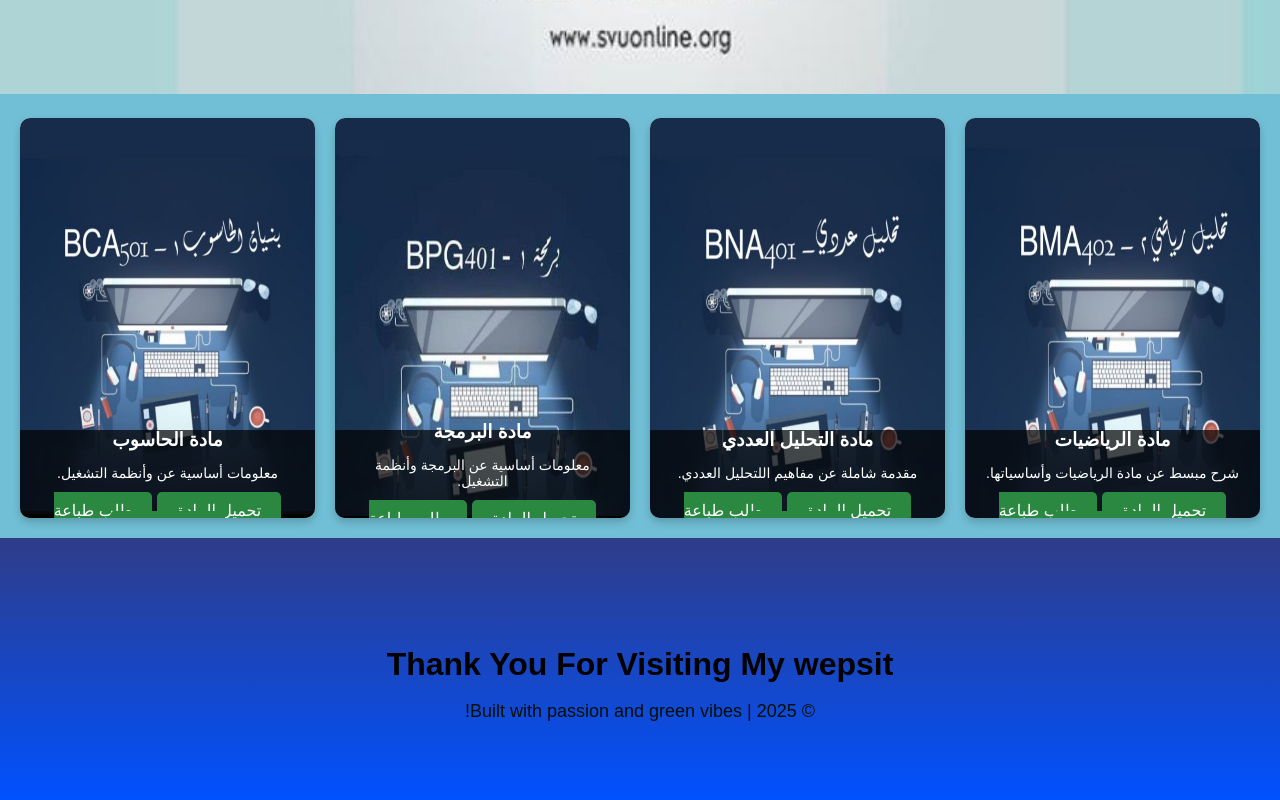
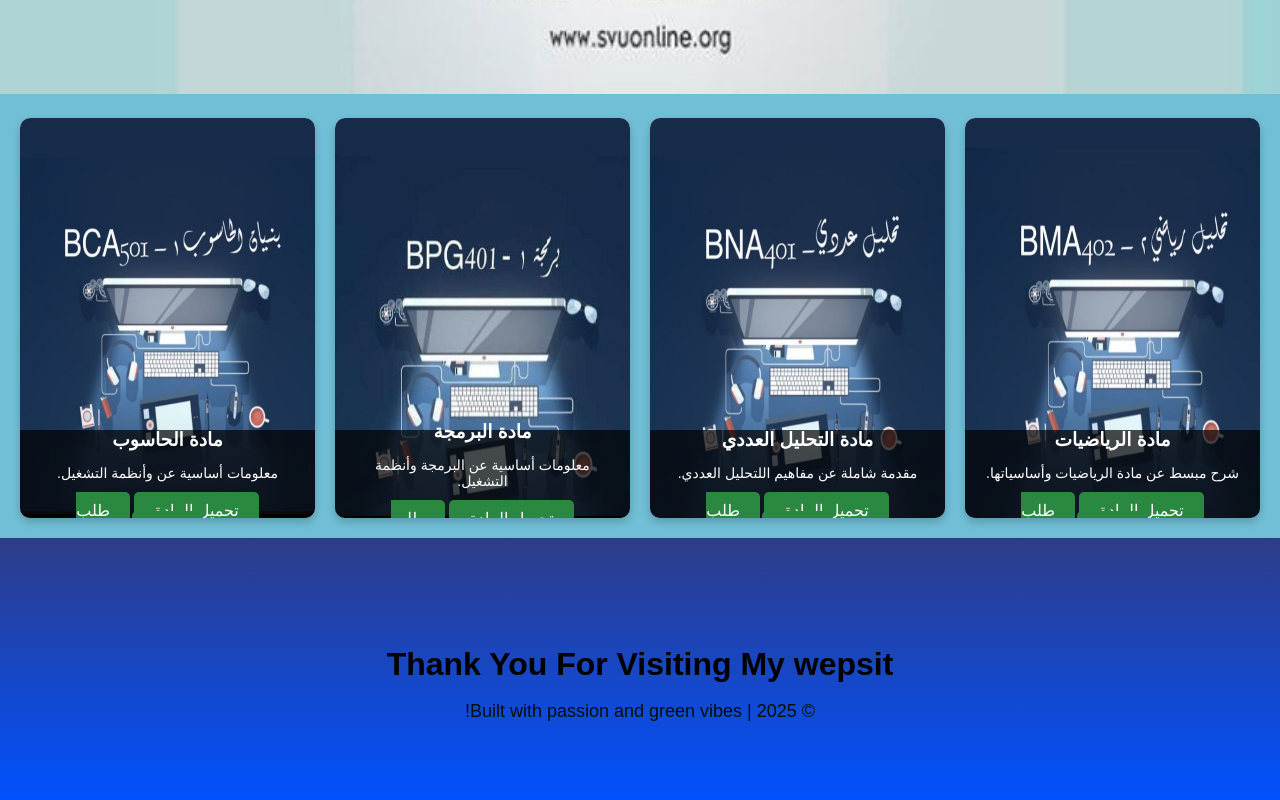
Before and after one commit to AlNaserr/unevier-cite, a plain HTML site: page index.html in a window 1280 px wide. Shown: the part 732-1532 px from the top of the page. Drawn offline with Linux system fonts and the light colour scheme.

Commit message:
Update index.html

```diff
--- a/index.html
+++ b/index.html
@@ -52,7 +52,7 @@
                     <h3>مادة الرياضيات</h3>
                     <p>شرح مبسط عن مادة الرياضيات وأساسياتها.</p>
                     <a href="./C1.pdf" class="download-btn"  target="_blank"  download  >تحميل المادة</a>
-                    <a href="https://wa.me/963994939783?text= مرحبا اريد الحصول على معلومات لطباعة مادة؟!" target="_blank" class="download-btn" >طلب طباعة مادة الرياضيات</a>
+                    <a href="https://wa.me/963994939783?text= مرحبا اريد الحصول على معلومات لطباعة مادة؟!" target="_blank" class="download-btn" >طلب الطباعة </a>
                 </div>
             </div>
         </div>
@@ -67,7 +67,7 @@
                     <h3>مادة التحليل العددي</h3>
                     <p>مقدمة شاملة عن مفاهيم اللتحليل العددي.</p>
                     <a href="./ملخص تحليل عددي_د_رضوان اللحام.pdf" target="_blank"  class="download-btn" download>تحميل المادة</a>
-                    <a href="https://wa.me/963994939783?text= مرحبا اريد الحصول على معلومات لطباعة مادة؟!" target="_blank" class="download-btn" >طلب طباعة مادة الفيزياء</a>
+                    <a href="https://wa.me/963994939783?text= مرحبا اريد الحصول على معلومات لطباعة مادة؟!" target="_blank" class="download-btn" >طلب الطباعة </a>
 
 
 
@@ -86,7 +86,7 @@
                     <h3>مادة البرمجة</h3>
                     <p>معلومات أساسية عن البرمجة وأنظمة التشغيل.</p>
                     <a href="./البرمجة.pdf" class="download-btn" download>تحميل المادة</a>
-                    <a href="https://wa.me/963994939783?text= مرحبا اريد الحصول على معلومات لطباعة مادة؟!" target="_blank" class="download-btn" >طلب طباعة مادة الحاسوب</a>
+                    <a href="https://wa.me/963994939783?text= مرحبا اريد الحصول على معلومات لطباعة مادة؟!" target="_blank" class="download-btn" >طلب الطباعة </a>
 
                 </div>
             </div>
@@ -101,7 +101,7 @@
                     <h3>مادة الحاسوب</h3>
                     <p>معلومات أساسية عن  وأنظمة التشغيل.</p>
                     <a href="./تطبيقات بنيان حاسوب (PrepTip).pdf" class="download-btn" download>تحميل المادة</a>
-                    <a href="https://wa.me/963994939783?text= مرحبا اريد الحصول على معلومات لطباعة مادة؟!" target="_blank" class="download-btn" >طلب طباعة مادة الحاسوب</a>
+                    <a href="https://wa.me/963994939783?text= مرحبا اريد الحصول على معلومات لطباعة مادة؟!" target="_blank" class="download-btn" >طلب الطباعة </a>
 
                 </div>
             </div>
```
